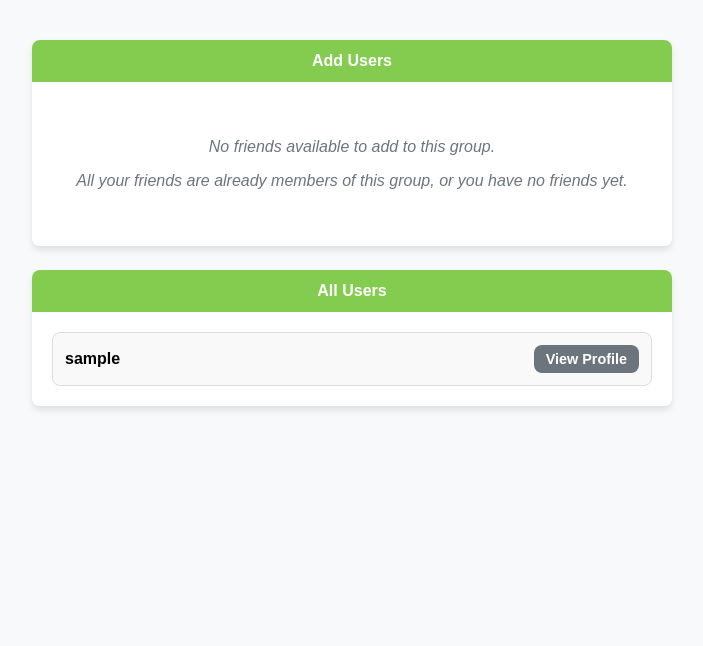
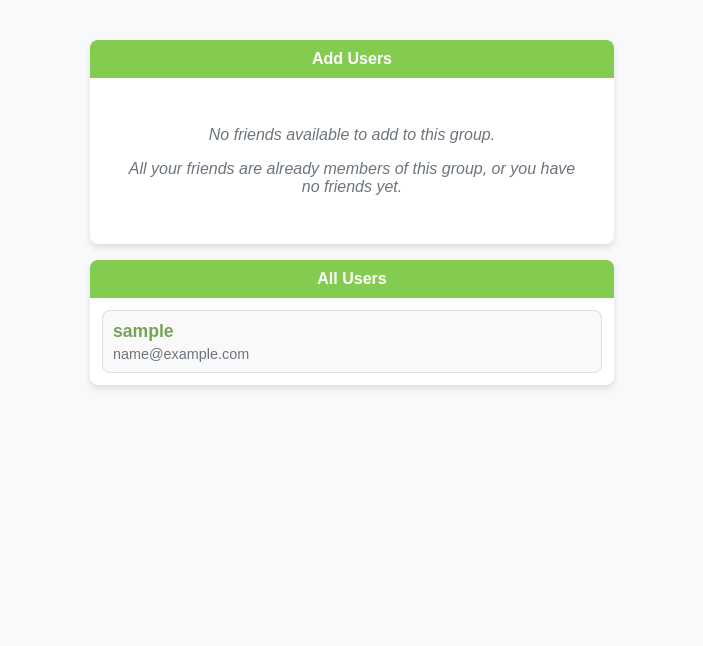
Before and after one commit to PedroFlores1996/Xchange, a Flask app: page /groups/1/users in a window 1280 px wide. Shown: the top 646 px of the page, without its empty margins (288-991 px from the left). Run offline with Flask 3, Linux system fonts and the light colour scheme; a user stored in the database is signed in; tables that the repository leaves empty hold one stand-in row (values such as "Sample post"); parts of the project's set-up code (start-up, migrations or seed data) failed here and were passed over.

Commit message:
redo group users and friends page

```diff
--- a/app/templates/group/users_with_add.html
+++ b/app/templates/group/users_with_add.html
@@ -12,12 +12,12 @@
             padding: 0;
         }
         .container {
-            max-width: 600px;
+            max-width: 500px;
             margin: 40px auto;
             padding: 0 16px;
             display: flex;
             flex-direction: column;
-            gap: 24px;
+            gap: 16px;
             align-items: center;
         }
         .card {
@@ -25,25 +25,25 @@
             box-shadow: 0 4px 6px rgba(0, 0, 0, 0.1);
             border-radius: 8px;
             background-color: #fff;
-            padding: 20px;
+            padding: 12px;
         }
         .card-header {
             background-color: #83cc4f;
             color: #fff;
-            padding: 12px 16px;
+            padding: 10px 14px;
             font-size: 1rem;
             text-align: center;
             font-weight: 600;
             border-radius: 8px 8px 0 0;
-            margin: -20px -20px 20px -20px;
+            margin: -12px -12px 12px -12px;
         }
         .form-group {
-            margin-bottom: 20px;
+            margin-bottom: 12px;
         }
         .form-label {
             font-size: 1rem;
             color: #6c757d;
-            margin-bottom: 10px;
+            margin-bottom: 6px;
             font-weight: 500;
             display: block;
         }
@@ -96,10 +96,10 @@
             border-bottom: none;
         }
         .selected-friends {
-            margin-top: 10px;
+            margin-top: 8px;
             display: flex;
             flex-wrap: wrap;
-            gap: 8px;
+            gap: 6px;
         }
         .friend-tag {
             background-color: #83cc4f;
@@ -211,23 +211,41 @@
             padding: 20px;
         }
         .users-list {
-            display: flex;
-            flex-direction: column;
-            gap: 12px;
+            list-style-type: none;
+            padding: 0;
+            margin: 0;
         }
         .user-item {
             display: flex;
             justify-content: space-between;
             align-items: center;
-            padding: 12px;
+            padding: 10px;
             border: 1px solid #ddd;
             border-radius: 8px;
+            margin-bottom: 10px;
             background-color: #f9f9f9;
+        }
+        .user-item:last-child {
+            margin-bottom: 0;
         }
         .user-info {
             display: flex;
+            flex-direction: column;
+            gap: 4px;
+        }
+        .user-link {
+            font-weight: 600;
+            color: #76a456;
+            text-decoration: none;
+            font-size: 1.1rem;
+            transition: color 0.2s;
+            display: inline-flex;
             align-items: center;
-            gap: 10px;
+            gap: 8px;
+        }
+        .user-link:hover, .user-link:focus {
+            color: #155fa0;
+            text-decoration: underline;
         }
         .user-badge {
             background-color: #83cc4f;
@@ -237,13 +255,10 @@
             font-size: 0.8rem;
             font-weight: 500;
         }
-        .user-actions {
-            display: flex;
-            gap: 8px;
-        }
-        .btn-small {
-            padding: 6px 12px;
+        .user-email {
             font-size: 0.9rem;
+            color: #6c757d;
+            font-weight: 400;
         }
     </style>
 </head>
@@ -298,18 +313,23 @@
         <div class="card">
             <div class="card-header">All Users</div>
             <div class="card-body">
-                <div class="users-list">
+                <ul class="users-list">
                     {% for user in group.users %}
-                        <div class="user-item">
+                        <li class="user-item">
                             <div class="user-info">
-                                <strong>{{ user.username }}</strong>
+                                <a href="/users/{{ user.id }}" class="user-link">
+                                    {{ user.username }}
+                                </a>
+                                <div class="user-email">
+                                    {{ user.email }}
+                                </div>
                             </div>
                             <div class="user-actions">
-                                <a href="/users/{{ user.id }}" class="btn btn-secondary btn-small">View Profile</a>
+                                <!-- Empty for now -->
                             </div>
-                        </div>
+                        </li>
                     {% endfor %}
-                </div>
+                </ul>
             </div>
         </div>
     </div>
```
Also changed, not shown: app/templates/user/friends.html (+15 -5 lines), app/user/views.py (+9 -0 lines).
